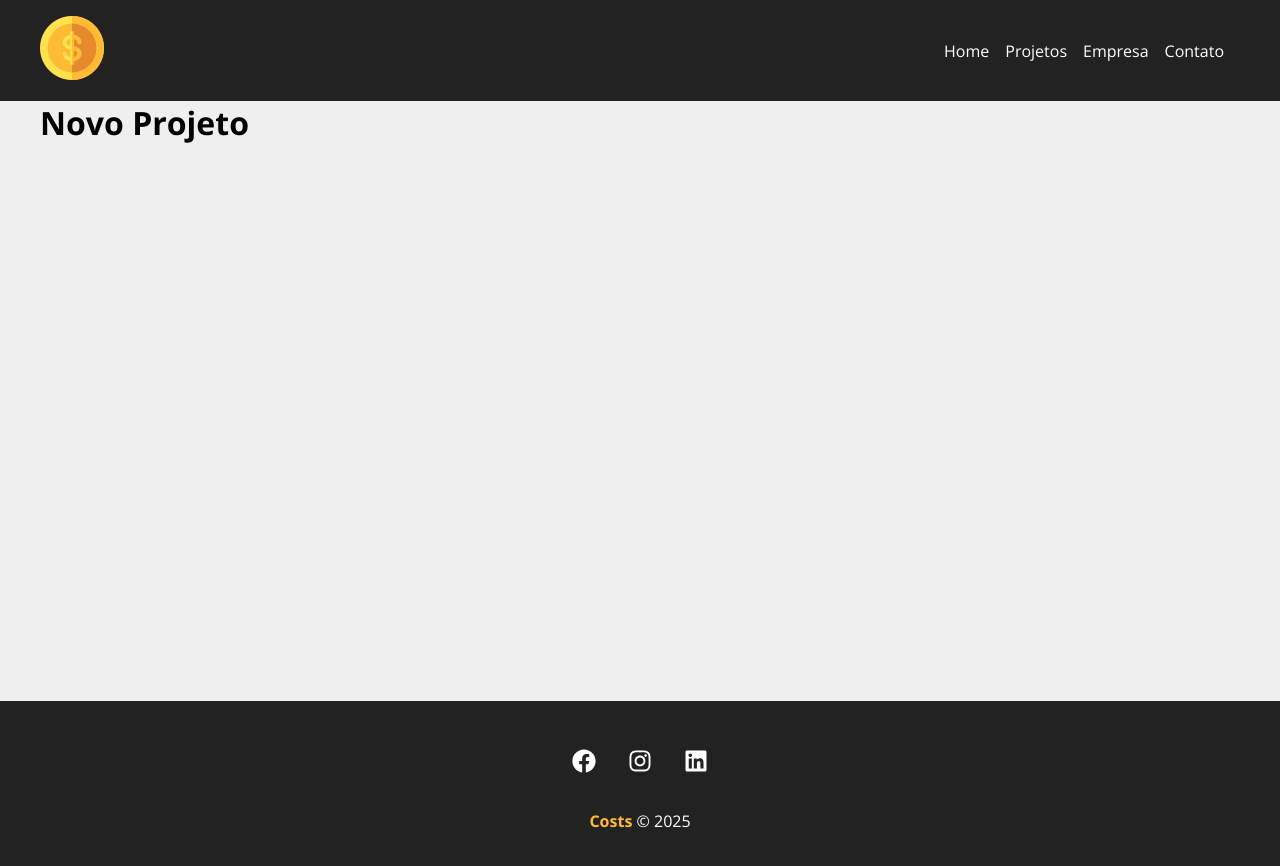
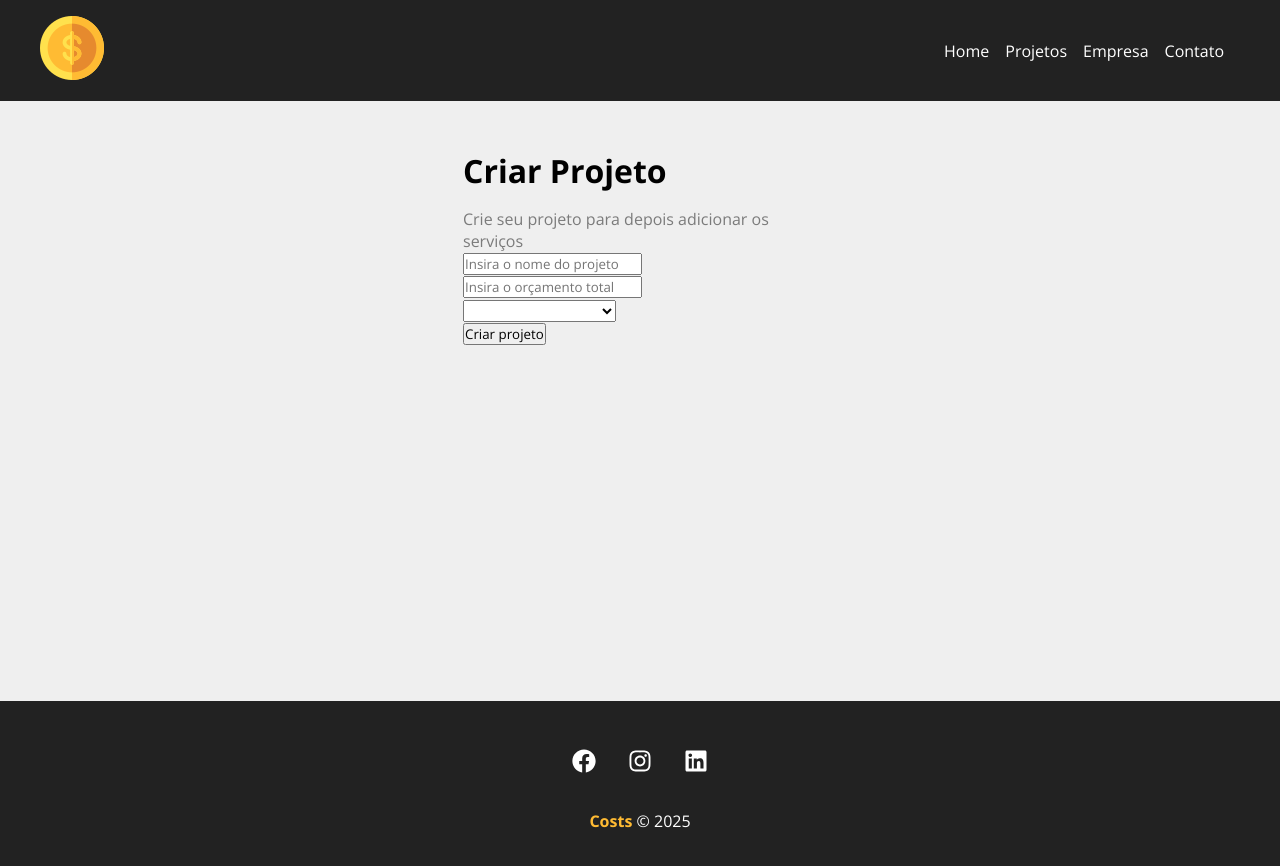
Before and after one commit to AlanGabHahn/costs, a React (Create React App) app: page /newproject in a window 1280 px wide. Shown: the top 866 px of the page. Built offline with nearby package versions, Linux system fonts and the light colour scheme.

Commit message:
Página para o formulário de projeto

```diff
--- a/src/App.js
+++ b/src/App.js
@@ -1,4 +1,4 @@
-import { BrowserRouter as Router, Routes, Route, Link } from 'react-router-dom';
+import { BrowserRouter as Router, Routes, Route } from 'react-router-dom';
 
 import Navbar from './components/layout/Navbar';
 import Footer from './components/layout/Footer';
--- a/src/components/pages/NewProject.js
+++ b/src/components/pages/NewProject.js
@@ -1,7 +1,13 @@
+import ProjectForm from '../project/ProjectForm';
+
+import styles from './NewProject.module.css';
+
 const NewProject = () => {
     return (
-        <div>
-            <h1> Novo Projeto </h1>
+        <div className={styles.newproject_container}>
+            <h1> Criar Projeto </h1>
+            <p>Crie seu projeto para depois adicionar os serviços</p>
+            <ProjectForm />
         </div>
     );
 }
--- /dev/null
+++ b/src/components/pages/NewProject.module.css
@@ -0,0 +1,13 @@
+.newproject_container {
+    width: 450px;
+    margin: 0 auto;
+    padding: 3em;
+}
+
+.newproject_container h1 {
+    margin-bottom: 0.5em;
+}
+
+.newproject_container p {
+    color: #7b7b7b;
+}
--- /dev/null
+++ b/src/components/project/ProjectForm.js
@@ -0,0 +1,22 @@
+const ProjectForm = () => {
+    return (
+        <form>
+            <div>
+                <input type="text" placeholder="Insira o nome do projeto" />
+            </div>
+            <div>
+                <input type="number" placeholder="Insira o orçamento total"/>
+            </div>
+            <div>
+                <select name="category_id">
+                    <option value="" disabled>Selecione a categoria</option>
+                </select>
+            </div>
+            <div>
+                <input type="submit" value="Criar projeto" />
+            </div>
+        </form>
+    );
+}
+
+export default ProjectForm;
```
